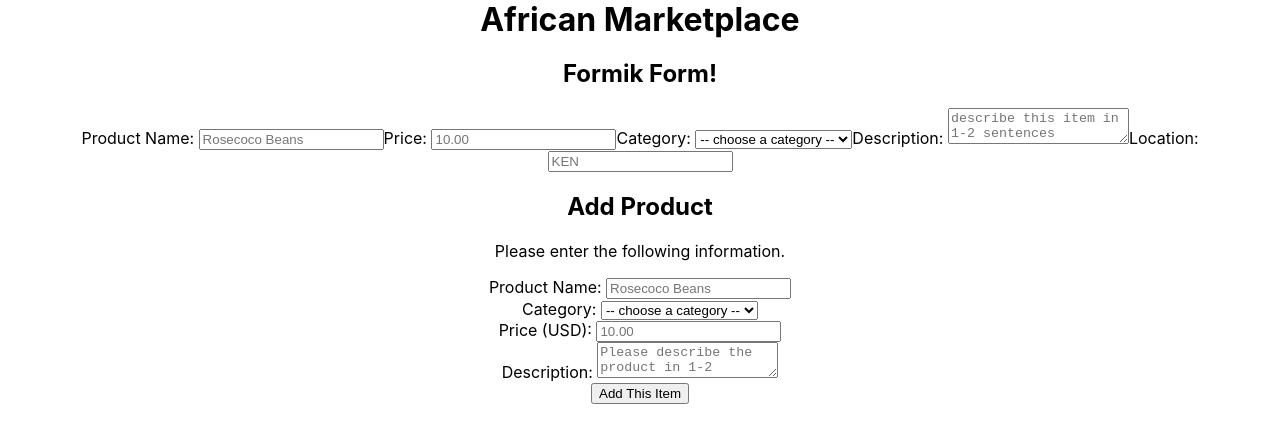
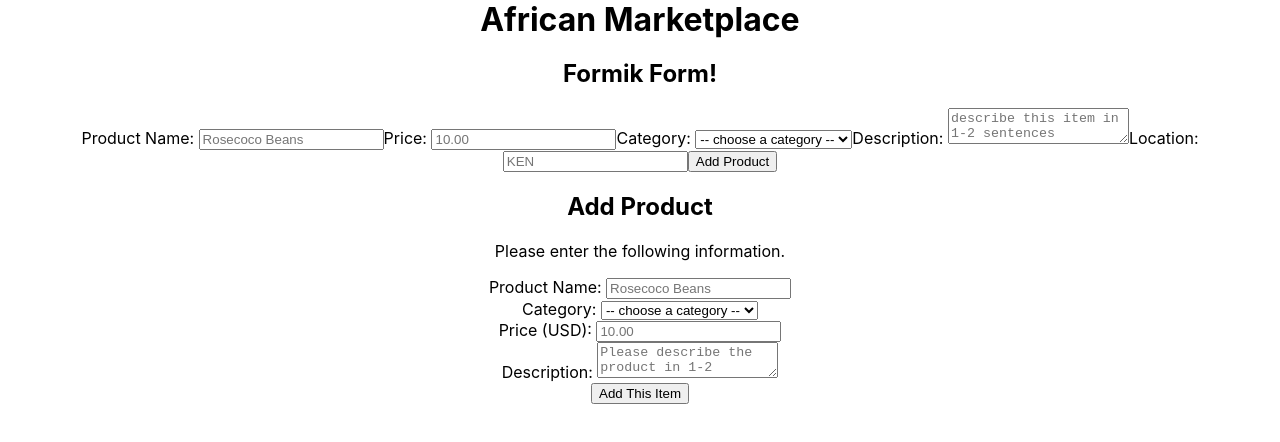
Before and after one commit to melissa-24/react, a React (Create React App) app in the folder african-marketplace-front/: page / in a window 1280 px wide. Shown: the top 442 px of the page. Built offline with nearby package versions, Linux system fonts and the light colour scheme.

Commit message:
added validation error msgs

```diff
--- a/african-marketplace-front/src/components/ItemEntry.js
+++ b/african-marketplace-front/src/components/ItemEntry.js
@@ -35,7 +35,7 @@ export default function ItemEntry () {
 //yup form schema
 const formSchema = yup.object().shape({
     name: yup.string().required().label('Name').min(2, 'Must be at least 2 characters'),
-    price: yup.number().required().label('Price').min(0.99, 'must be at least 0.99 USD'),
+    price: yup.number().required().label('Price').min(0.99, 'Price must be at least 0.99 USD'),
     description: yup.string().required().label('Description').min(2, 'must be at least 2 characters'),
     category: yup.string().oneOf(['animal product', 'cereal', 'bean']).required(),
     location: yup.string().min(3).max(3)
@@ -61,17 +61,30 @@ const formSchema = yup.object().shape({
                             ) : null }
                             <label htmlFor='price'>Price: </label>
                             <Field id='price' name='price' type='number' step='0.05' placeholder='10.00'/>
+                            {errors.price && touched.price ? (
+                                <p>{ errors.price }</p>
+                            ) : null }
                             <label htmlFor='category'>Category: </label>
                             <Field as='select' id='category' name='category'>
                                 <option value=''>-- choose a category --</option>
-                                <option value='animal'>Animal Product</option>
+                                <option value='animal product'>Animal Product</option>
                                 <option value='bean'>Bean</option>
                                 <option value='cereal'>Cereal</option>
                             </Field>
+                            {errors.category && touched.category ? (
+                                <p>{ errors.category }</p>
+                            ) : null}
                             <label htmlFor='description'>Description: </label>
                             <Field id='description' name='description' as='textarea' placeholder='describe this item in 1-2 sentences'/>
+                            {errors.description && touched.description ? (
+                                <p>{ errors.description }</p>
+                            ) : null}
                             <label htmlFor='location'>Location: </label>
-                            <Field  id='location' name='location' type='number' placeholder='KEN'/>
+                            <Field  id='location' name='location' type='text' placeholder='KEN'/>
+                            {errors.location && touched.location ? (
+                                <p>{ errors.location }</p>
+                            ) : null}
+                            <button type='submit'>Add Product</button>
                         </Form>
                     )}
                 </Formik>
```
